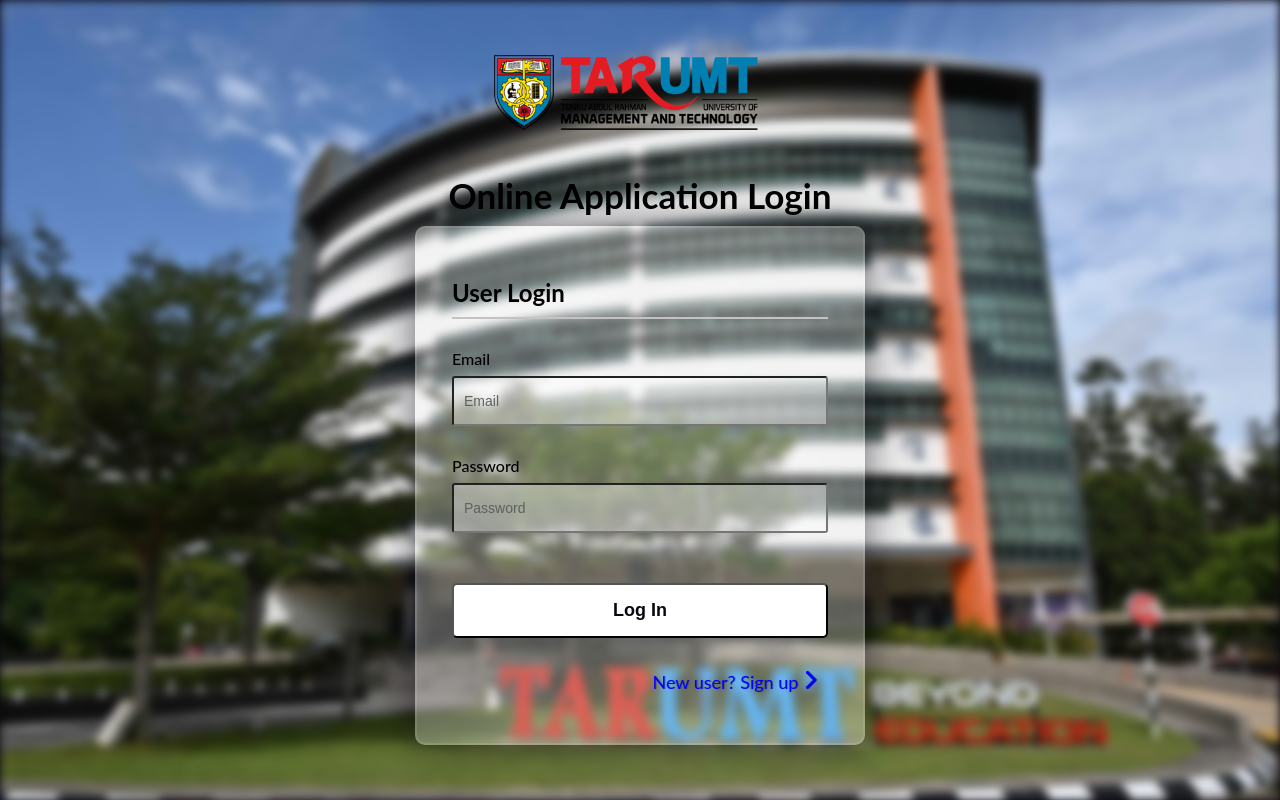
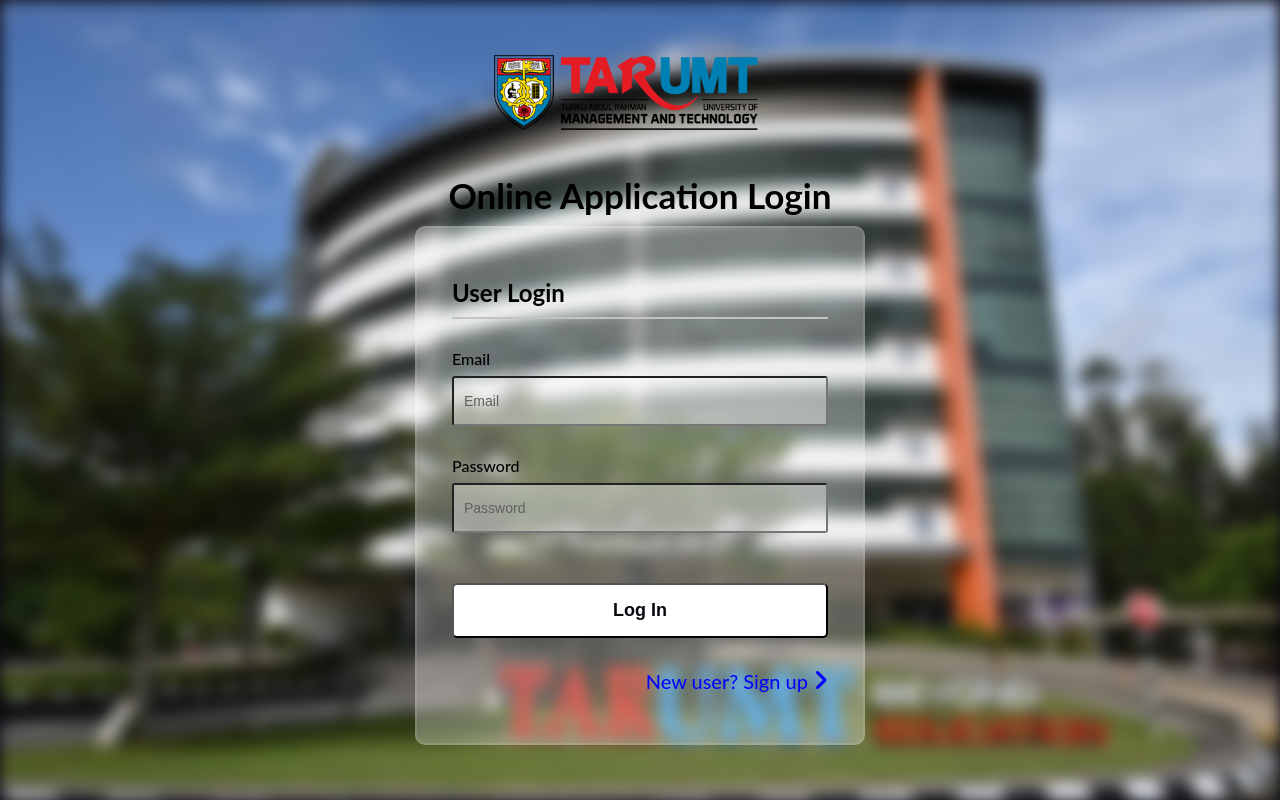
Before and after one commit to melvinho77/sem-assignment, a Flask app: page / in a window 1280 px wide. Run offline with Flask 3, Linux system fonts and the light colour scheme; some libraries are stand-ins or nearby versions.

Commit message:
Update studentLogin.html

```diff
--- a/templates/studentLogin.html
+++ b/templates/studentLogin.html
@@ -33,7 +33,7 @@
             background-repeat: no-repeat;
             background-size: cover;
             background-position: center;
-            filter: blur(5px);
+            filter: blur(8px);
             position: absolute;
             top: 0;
             left: 0;
@@ -54,7 +54,6 @@
             width: 450px;
             border-radius: 10px;
             border: 2px solid rgba(255, 255, 255, 0.1);
-            box-shadow: 0 0 40px rgba(8, 7, 16, 0.6);
             padding: 50px 35px;
             backdrop-filter: blur(1px);
             color: black;
@@ -113,12 +112,9 @@
         }
 
         .container .sign-up-link a{
-            border-radius: 3px;
-            padding: 5px 10px 10px 5px;
             color:blue;
-            text-shadow: 1px 0px 1px rgba(0, 0, 0, 0.25);
             font-weight: 500px;
-            font-size: 18px;
+            font-size: 20px;
             text-decoration: none;
         }
 
```
